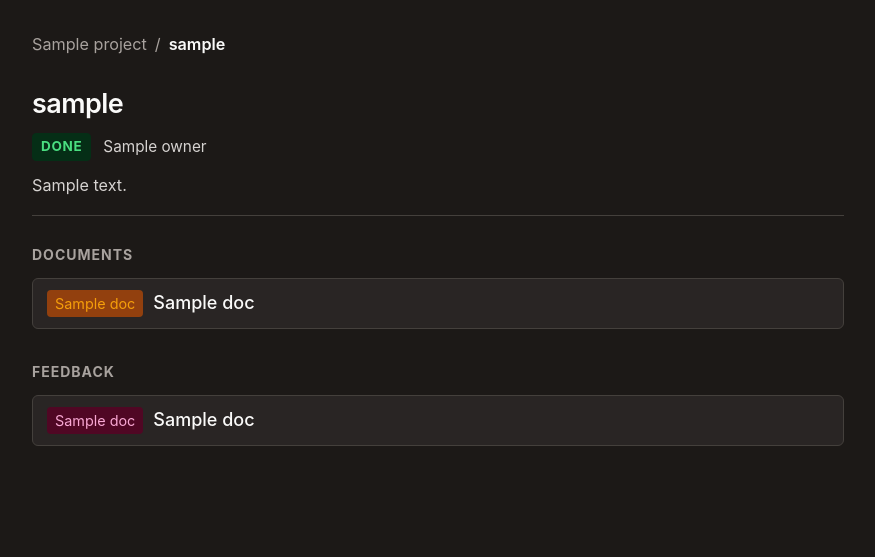
After one commit to nigelmcnie/feature-skills-webapp, a Python web app: template feature_skills_webapp/web/templates/feature.html in a window 1280 px wide. The commit adds this page. Shown: the top 557 px of the page, without its empty margins (202-1077 px from the left). Run offline with Jinja, Linux system fonts and the light colour scheme; the template is opened without the code that fills it: most values are stand-ins (such as "Sample title", 1, 10 or a date in 2020).

Commit message:
feat(extra-pages): phase 3 — feature page
Adds GET /project/{project}/feature/{slug}: partitions docs into primary
(type-ordered), feedback (awaiting flag via synthesis_responses), and
archived subsections. Template uses SSE with first-message suppression to
avoid reload loops.

Also: populates the feature-crumb href in doc_view.breadcrumbs so doc.html
links back to the feature page; restructures inbox cards from a single
wrapping anchor to per-element links (feature name → feature page, badge →
/doc/{id}), migrating :focus-visible to .card a:focus-visible.

Co-Authored-By: Claude Sonnet 4.6 <noreply@anthropic.com>

```diff
--- a/feature_skills_webapp/web/app.py
+++ b/feature_skills_webapp/web/app.py
@@ -13,6 +13,7 @@ from feature_skills_webapp.web.broadcaster import Broadcaster
 from feature_skills_webapp.web.comments import get_comments, post_comments, post_comments_integrate
 from feature_skills_webapp.web.doc_view import doc_raw, doc_shell
 from feature_skills_webapp.web.events import events
+from feature_skills_webapp.web.feature_page import feature_page
 from feature_skills_webapp.web.routes import (
     admin_discover,
     admin_mark_new_since_read,
@@ -73,6 +74,7 @@ def create_app(db_path: Path | None, docs_root: Path | None = None) -> Starlette
             Route("/admin/discover", admin_discover, methods=["POST"]),
             Route("/admin/mark-read", admin_mark_new_since_read, methods=["POST"]),
             Route("/admin/projects/{project}/mark-read", admin_mark_read, methods=["POST"]),
+            Route("/project/{project}/feature/{slug}", feature_page),
             Route("/doc/{document_id:int}", doc_shell),
             Route("/doc/{document_id:int}/raw", doc_raw),
             Route(
--- a/feature_skills_webapp/web/doc_view.py
+++ b/feature_skills_webapp/web/doc_view.py
@@ -2,6 +2,7 @@ from __future__ import annotations
 
 import sqlite3
 from pathlib import Path
+from urllib.parse import quote
 
 from starlette.requests import Request
 from starlette.responses import HTMLResponse, JSONResponse, PlainTextResponse, Response
@@ -26,7 +27,10 @@ def breadcrumbs(row: sqlite3.Row) -> list[tuple[str, str | None]]:
     if row["feature"] is None:  # project-level tracker doc
         crumbs.append((humanise_type("features"), None))
         return crumbs
-    crumbs.append((row["feature"], None))
+    feature_href = (
+        f"/project/{quote(row['project'], safe='')}/feature/{quote(row['feature'], safe='')}"
+    )
+    crumbs.append((row["feature"], feature_href))
     label = humanise_type(row["type"])
     if row["status"] == "archived":
         label += " (archived)"
--- /dev/null
+++ b/feature_skills_webapp/web/templates/feature.html
@@ -0,0 +1,207 @@
+<!DOCTYPE html>
+<html lang="en">
+<head>
+<meta charset="UTF-8">
+<meta name="color-scheme" content="dark">
+<title>{{ slug }} — {{ project }}</title>
+<style>
+  :root {
+    --bg: #1c1917;
+    --surface: #292524;
+    --border: #44403c;
+    --accent: #f59e0b;
+    --accent-soft: #92400e;
+    --text: #fafaf9;
+    --text-muted: #d6d3d1;
+    --text-faint: #a8a29e;
+  }
+  * { box-sizing: border-box; }
+  html { font-size: 18px; }
+  body {
+    font-family: -apple-system, BlinkMacSystemFont, "Segoe UI", Roboto, "Helvetica Neue", Arial, sans-serif;
+    background: var(--bg);
+    color: var(--text);
+    margin: 0;
+    padding: 0;
+    line-height: 1.6;
+  }
+  .page { max-width: 860px; margin: 0 auto; padding: 32px 24px 80px; }
+
+  /* Breadcrumb */
+  .crumbs { display: flex; align-items: center; gap: 8px; font-size: 0.9rem;
+            margin-bottom: 24px; color: var(--text-faint); }
+  .crumbs .sep { color: var(--text-faint); }
+  .crumbs a { color: var(--accent); text-decoration: none; }
+  .crumbs a:hover { text-decoration: underline; }
+  .crumbs .current { color: var(--text); font-weight: 600; }
+
+  /* Feature header */
+  .feature-header {
+    border-bottom: 1px solid var(--border);
+    padding-bottom: 16px;
+    margin-bottom: 28px;
+  }
+  .feature-header h1 { margin: 0 0 8px; font-size: 1.5rem; font-weight: 600; letter-spacing: -0.02em; }
+  .feature-meta { display: flex; align-items: center; gap: 12px; flex-wrap: wrap; }
+  .status-badge {
+    font-size: 0.75rem;
+    font-weight: 700;
+    text-transform: uppercase;
+    letter-spacing: 0.05em;
+    padding: 2px 8px;
+    border-radius: 4px;
+    background: var(--surface);
+    border: 1px solid var(--border);
+    color: var(--text-faint);
+  }
+  .status-badge.status-in_progress { color: var(--accent); border-color: var(--accent); background: var(--accent-soft); }
+  .status-badge.status-available { color: #93c5fd; border-color: #1e3a5f; background: #1e3a5f; }
+  .status-badge.status-done { color: #4ade80; border-color: #052e16; background: #052e16; }
+  .owner { font-size: 0.85rem; color: var(--text-muted); }
+  .notes { margin: 12px 0 0; font-size: 0.9rem; color: var(--text-muted); }
+
+  /* Doc sections */
+  .doc-group { margin-bottom: 32px; }
+  .doc-group h2 {
+    font-size: 0.78rem;
+    font-weight: 700;
+    text-transform: uppercase;
+    letter-spacing: 0.07em;
+    color: var(--text-faint);
+    margin: 0 0 12px;
+  }
+  .doc-list { list-style: none; margin: 0; padding: 0; }
+  .doc-row {
+    display: flex;
+    align-items: center;
+    gap: 10px;
+    padding: 10px 14px;
+    background: var(--surface);
+    border: 1px solid var(--border);
+    border-radius: 6px;
+    margin-bottom: 6px;
+    text-decoration: none;
+    color: inherit;
+  }
+  .doc-row:hover { border-color: var(--accent); }
+  .doc-row:focus-visible { outline: 2px solid var(--accent); outline-offset: 2px; }
+  .doc-badge {
+    font-size: 0.8rem;
+    color: var(--accent);
+    background: var(--accent-soft);
+    padding: 2px 8px;
+    border-radius: 4px;
+    white-space: nowrap;
+    flex-shrink: 0;
+  }
+  .badge-requirements { color: #93c5fd; background: #1e3a5f; }
+  .badge-plan         { color: #c4b5fd; background: #2e1065; }
+  .badge-review       { color: #5eead4; background: #042f2e; }
+  .badge-feedback     { color: #f9a8d4; background: #500724; }
+  .badge-shipped      { color: #4ade80; background: #052e16; }
+  .badge-in-progress  { color: var(--text-faint); background: var(--surface); }
+  .awaiting-badge {
+    font-size: 0.75rem;
+    color: var(--accent);
+    background: var(--accent-soft);
+    padding: 1px 6px;
+    border-radius: 3px;
+    white-space: nowrap;
+  }
+  .doc-label { font-weight: 500; color: var(--text); flex: 1; }
+
+  /* Archived section */
+  .archived-group { opacity: 0.6; }
+  .archived-group h2 { color: var(--text-faint); }
+
+  /* Empty hint */
+  .empty-hint { color: var(--text-faint); font-size: 0.9rem; }
+</style>
+</head>
+<body>
+<div class="page">
+
+  <nav class="crumbs">
+    <span>{{ project }}</span>
+    <span class="sep">/</span>
+    <span class="current">{{ slug }}</span>
+  </nav>
+
+  <header class="feature-header">
+    <h1>{{ slug }}</h1>
+    <div class="feature-meta">
+      {% if status %}
+      <span class="status-badge status-{{ status }}">{{ status | replace("_", " ") | title }}</span>
+      {% endif %}
+      {% if owner %}<span class="owner">{{ owner }}</span>{% endif %}
+    </div>
+    {% if notes %}<p class="notes">{{ notes }}</p>{% endif %}
+  </header>
+
+  {% if primary %}
+  <section class="doc-group">
+    <h2>Documents</h2>
+    <ul class="doc-list">
+      {% for doc in primary %}
+      <li>
+        <a class="doc-row" href="/doc/{{ doc.id }}" aria-label="{{ doc.label }}">
+          <span class="doc-badge badge-{{ doc.badge }}">{{ doc.label }}</span>
+          <span class="doc-label">{{ doc.label }}</span>
+        </a>
+      </li>
+      {% endfor %}
+    </ul>
+  </section>
+  {% endif %}
+
+  {% if feedback %}
+  <section class="doc-group">
+    <h2>Feedback</h2>
+    <ul class="doc-list">
+      {% for doc in feedback %}
+      <li>
+        <a class="doc-row" href="/doc/{{ doc.id }}" aria-label="{{ doc.label }}">
+          <span class="doc-badge badge-feedback">{{ doc.label }}</span>
+          <span class="doc-label">{{ doc.label }}</span>
+          {% if doc.awaiting %}<span class="awaiting-badge">Awaiting your input</span>{% endif %}
+        </a>
+      </li>
+      {% endfor %}
+    </ul>
+  </section>
+  {% endif %}
+
+  {% if not primary and not feedback %}
+  <p class="empty-hint">No documents yet.</p>
+  {% endif %}
+
+  {% if archived %}
+  <section class="doc-group archived-group">
+    <h2>Archived</h2>
+    <ul class="doc-list">
+      {% for doc in archived %}
+      <li>
+        <a class="doc-row" href="/doc/{{ doc.id }}" aria-label="{{ doc.label }} (archived)">
+          <span class="doc-badge badge-{{ doc.badge }}">{{ doc.label }}</span>
+          <span class="doc-label">{{ doc.label }}</span>
+        </a>
+      </li>
+      {% endfor %}
+    </ul>
+  </section>
+  {% endif %}
+
+</div>
+<script>
+  const es = new EventSource('/events');
+  let seenFirst = false;
+  es.onmessage = () => {
+    if (!seenFirst) { seenFirst = true; return; }
+    location.reload();
+  };
+  document.addEventListener('visibilitychange', () => {
+    if (!document.hidden) location.reload();
+  });
+</script>
+</body>
+</html>
```
Also changed, not shown: feature_skills_webapp/web/doc_view_test.py (+28 -0 lines), feature_skills_webapp/web/feature_page.py (added, +74 -0 lines), feature_skills_webapp/web/feature_page_test.py (added, +199 -0 lines), feature_skills_webapp/web/routes_test.py (+24 -0 lines), feature_skills_webapp/web/templates/_inbox_body.html (+27 -26 lines), feature_skills_webapp/web/templates/index.html (+7 -12 lines).
